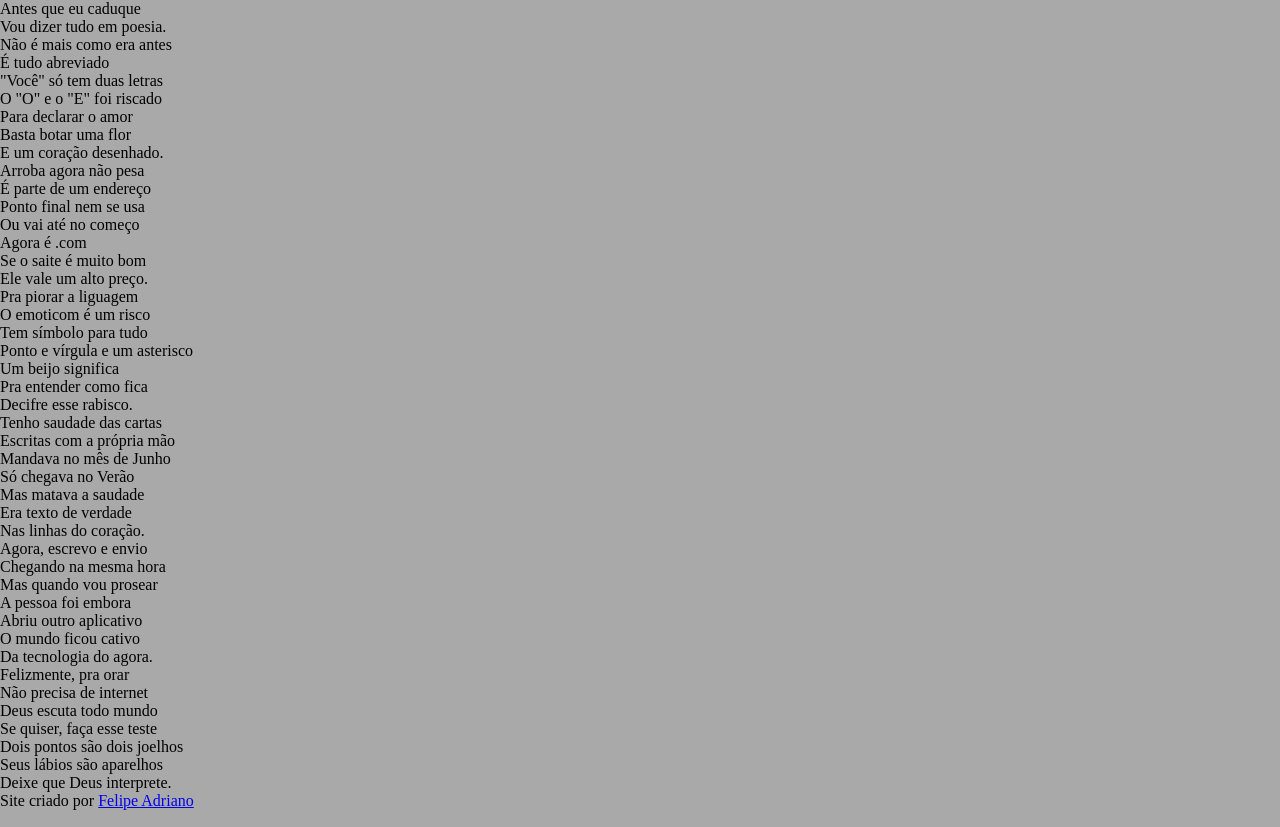
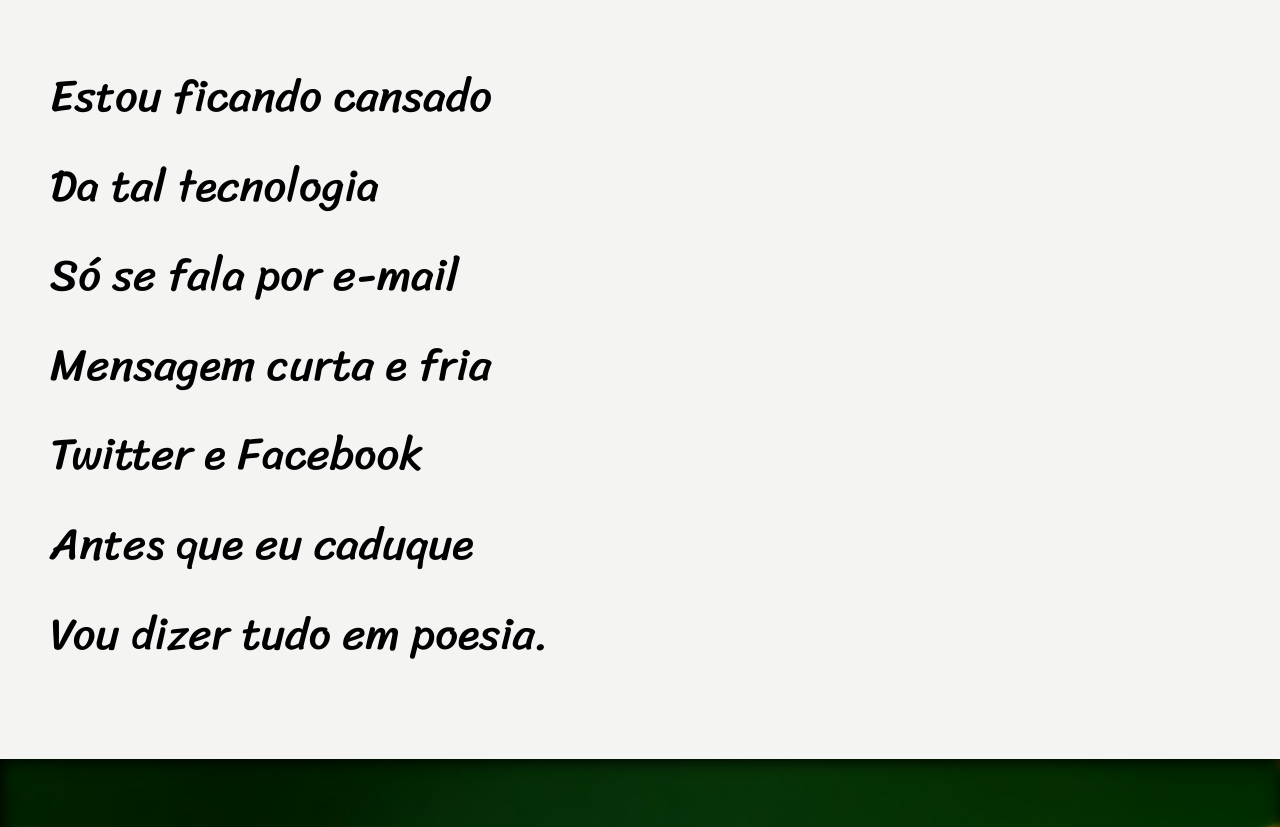
Before and after one commit to DevFullFelps/cordel-moderno, a plain HTML site: page index.html in a window 1280 px wide. Shown: the part 293-1120 px from the top of the page. Drawn offline with Linux system fonts and the light colour scheme.

Commit message:
finalizando projeto

```diff
--- a/estilo/style.css
+++ b/estilo/style.css
@@ -5,9 +5,16 @@
     padding: 0px;
 }
 
+:root{
+    --fonte1: Verdana, Geneva, Tahoma, sans-serif;
+    --fonte2: 'Passion One', cursive;
+    --fonte3: 'Sriracha', cursive;
+}
+
 html, body{
     min-height: 100vh;
     background-color: darkgray;
+    font-family: var(--fonte1);
 }
 
 header{
@@ -18,8 +25,9 @@ header{
 }
 
 header > h1{
-    font-size: 70px;
-    font-family: 'Courier New', Courier, monospace;
+    font-size: 10vw;
+    font-variant: small-caps;
+    font-family: var(--fonte2);
 }
 
 header > p{
@@ -29,8 +37,55 @@ header > p > a {
     text-decoration: none;
     color: white;
     font-weight: bold;
-    font-family: 'Courier New', Courier, monospace;
+
 }
 header > p > a:hover{
     text-decoration: underline;
 }
+
+main > section{
+    font-family: var(--fonte3);
+    padding-top: 10vh;
+    padding-bottom: 10vh;
+    padding-left: 50px;
+    line-height: 2em;
+    font-size: 3.5vw;
+}
+
+main > section.normal{
+    background-color:#F4F4F2;
+    color: black;
+}
+
+main > section.imagem{
+    box-shadow: inset 2px 2px 15px black;
+}
+
+main > section.imagem > p{
+    display: inline-block;
+    padding: 5px;
+    color: white;
+    background-color: rgba(0, 0, 0, 0.507);
+}
+
+main > section#img-1{
+    background: darkgray url('/estilo/img/background001.jpg') center center no-repeat fixed;
+}
+
+main > section#img-2{
+    background: darkgray url('/estilo/img/background002.jpg') center center no-repeat fixed;
+}
+
+footer{
+    background-color: black;
+    font-size: 1.1em;
+    padding: 4px;
+    color: white;
+    text-align: center;
+}
+
+footer > a {
+    text-decoration: none;
+    color: white;
+    font-weight: bold;
+}
--- a/index.html
+++ b/index.html
@@ -6,6 +6,14 @@
     <meta name="viewport" content="width=device-width, initial-scale=1.0">
     <title>Cordel - Moderno</title>
     <link rel="stylesheet" href="/estilo/style.css">
+
+    <!--FONTES-->
+    <link rel="preconnect" href="https://fonts.googleapis.com">
+    <link rel="preconnect" href="https://fonts.gstatic.com" crossorigin>
+    <link href="https://fonts.googleapis.com/css2?family=Passion+One:wght@400;700;900&display=swap" rel="stylesheet">
+    <link rel="preconnect" href="https://fonts.googleapis.com">
+    <link rel="preconnect" href="https://fonts.gstatic.com" crossorigin>
+    <link href="https://fonts.googleapis.com/css2?family=Sriracha&display=swap" rel="stylesheet">
 </head>
 
 <body>
@@ -32,7 +40,7 @@
 
 
 
-        <section class="imagem">
+        <section class="imagem" id="img-1">
             <p>
                 Não é mais como era antes<br>
                 É tudo abreviado<br>
@@ -75,7 +83,7 @@
         </section>
 
 
-        <section class="imagem">
+        <section class="imagem" id="img-2">
             <p>
                 Tenho saudade das cartas<br>
                 Escritas com a própria mão<br>
```
